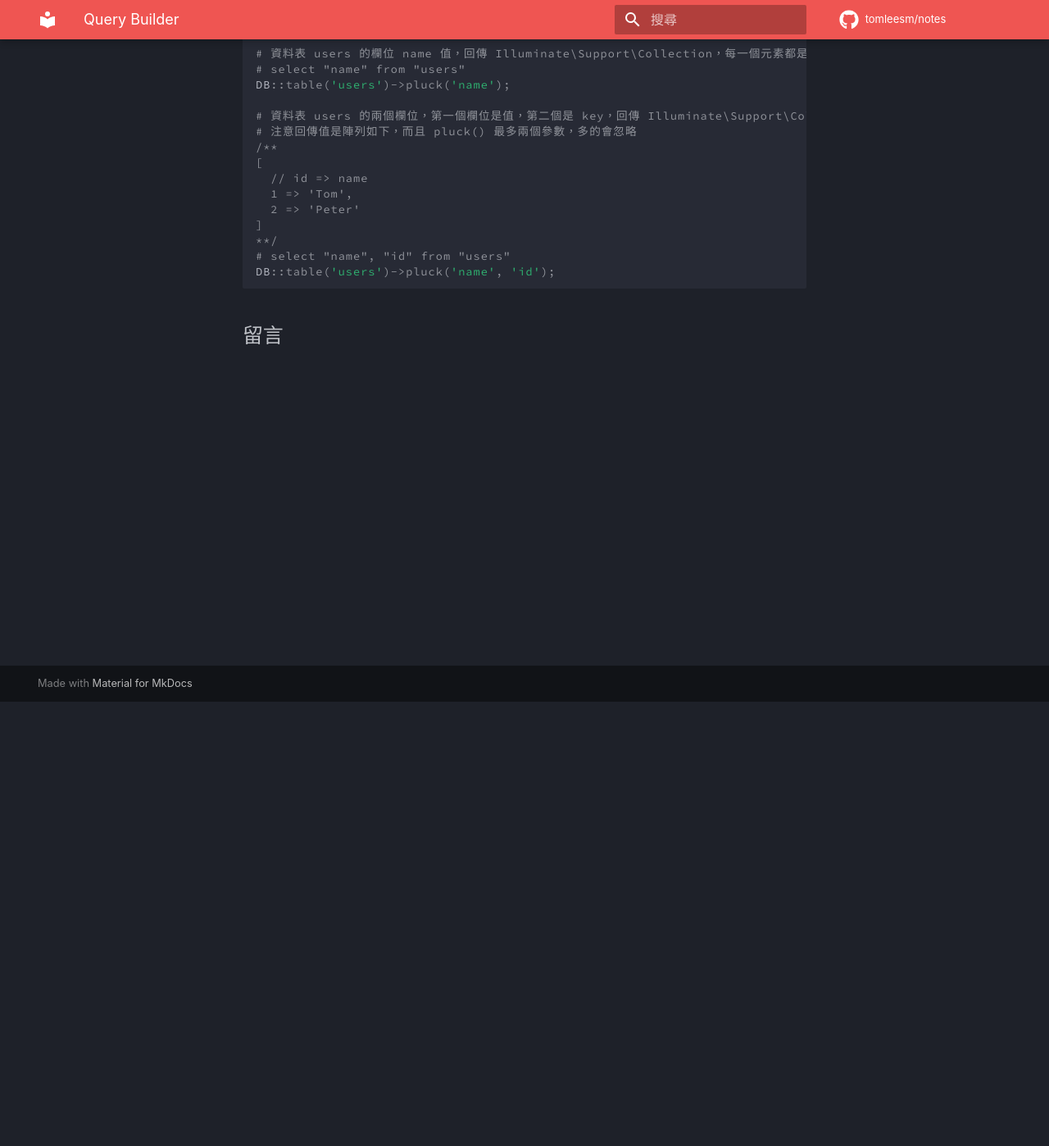
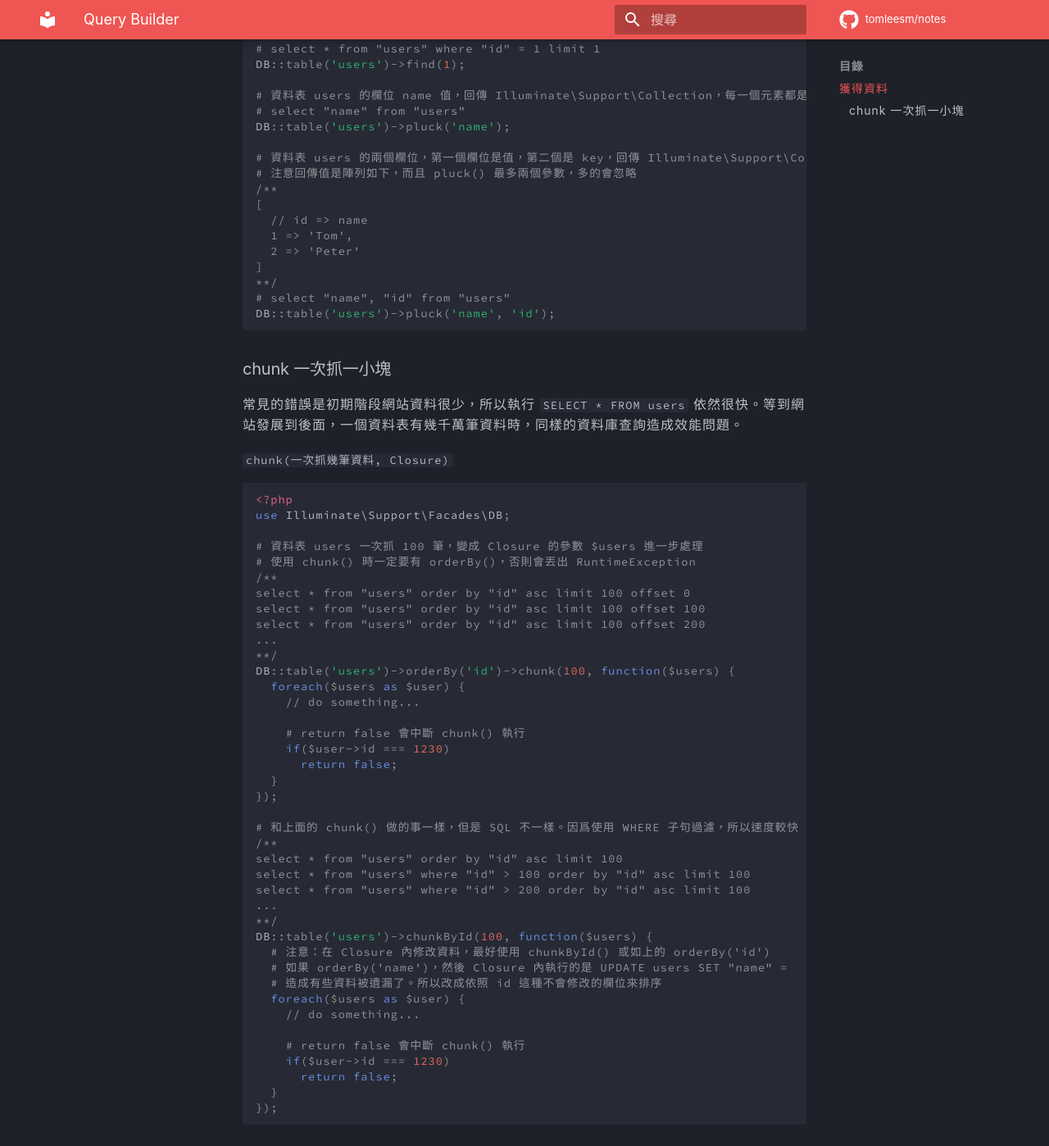
Before and after one commit to tomleesm/notes, an MkDocs documentation site: the page built from docs/laravel-docs/database/query-builder.md, in a window 1280 px wide and 1400 px high, scrolled down 544 px. Shown: the whole window at 82% size. Built offline with MkDocs 1.6.1 and Material for MkDocs 9.7.7, drawn with Linux system fonts in a browser that asks for light colours; comment, search, counter and statistics services are not loaded.

Commit message:
Laravel Query Builder: chunk()

````diff
--- a/docs/laravel-docs/database/query-builder.md
+++ b/docs/laravel-docs/database/query-builder.md
@@ -1,4 +1,6 @@
 # Query Builder
+
+## 獲得資料
 
 ``` php
 <?php
@@ -35,6 +37,53 @@ DB::table('users')->pluck('name');
 **/
 # select "name", "id" from "users"
 DB::table('users')->pluck('name', 'id');
+```
 
+### chunk 一次抓一小塊
 
+常見的錯誤是初期階段網站資料很少，所以執行 `SELECT * FROM users` 依然很快。等到網站發展到後面，一個資料表有幾千萬筆資料時，同樣的資料庫查詢造成效能問題。
+
+`chunk(一次抓幾筆資料, Closure)`
+
+``` php
+<?php
+use Illuminate\Support\Facades\DB;
+
+# 資料表 users 一次抓 100 筆，變成 Closure 的參數 $users 進一步處理
+# 使用 chunk() 時一定要有 orderBy()，否則會丟出 RuntimeException
+/**
+select * from "users" order by "id" asc limit 100 offset 0
+select * from "users" order by "id" asc limit 100 offset 100
+select * from "users" order by "id" asc limit 100 offset 200
+...
+**/
+DB::table('users')->orderBy('id')->chunk(100, function($users) {
+  foreach($users as $user) {
+    // do something...
+
+    # return false 會中斷 chunk() 執行
+    if($user->id === 1230)
+      return false;
+  }
+});
+
+# 和上面的 chunk() 做的事一樣，但是 SQL 不一樣。因爲使用 WHERE 子句過濾，所以速度較快
+/**
+select * from "users" order by "id" asc limit 100
+select * from "users" where "id" > 100 order by "id" asc limit 100
+select * from "users" where "id" > 200 order by "id" asc limit 100
+...
+**/
+DB::table('users')->chunkById(100, function($users) {
+  # 注意：在 Closure 內修改資料，最好使用 chunkById() 或如上的 orderBy('id')
+  # 如果 orderBy('name')，然後 Closure 內執行的是 UPDATE users SET "name" =
+  # 造成有些資料被遺漏了。所以改成依照 id 這種不會修改的欄位來排序
+  foreach($users as $user) {
+    // do something...
+
+    # return false 會中斷 chunk() 執行
+    if($user->id === 1230)
+      return false;
+  }
+});
 ```
````
